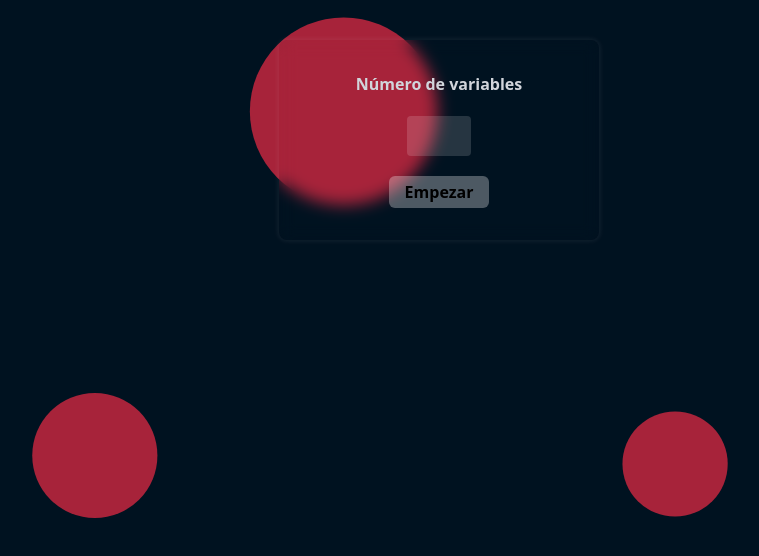
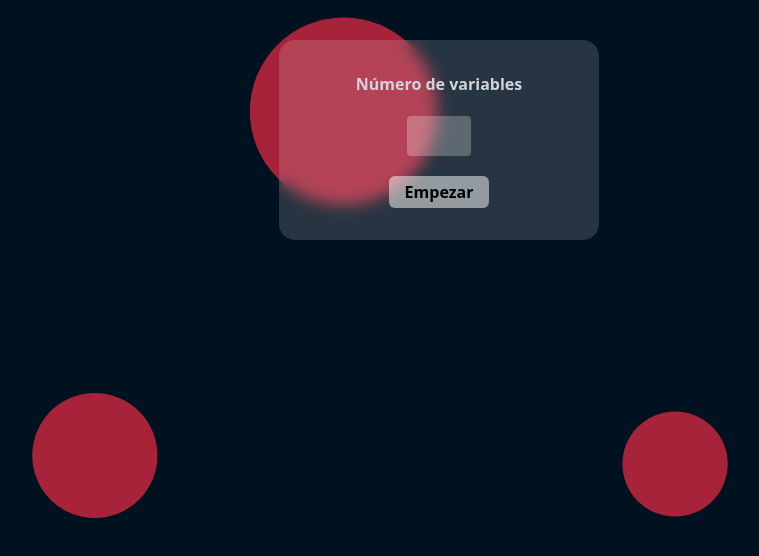
Before and after one commit to kevinantech/simplex-calculator, a React (Vite) app: page / in a window 1280 px wide. Shown: the top 556 px of the page, without its empty margins (201-960 px from the left). Built offline with nearby package versions, Linux system fonts and the light colour scheme.

Commit message:
feat: adjust styles

```diff
--- a/src/components/StartCard/StartCard.tsx
+++ b/src/components/StartCard/StartCard.tsx
@@ -9,17 +9,17 @@ const StartCard: React.FC<StartCardProps> = ({ onChange }) => {
   return (
     <div
       id="start"
-      className="flex flex-col items-center w-80 py-8 rounded-lg backdrop-blur-[8px]"
+      className="flex flex-col items-center w-80 py-8 rounded-2xl backdrop-blur-[8px] bg-white bg-opacity-15 shadow"
     >
       <p className="text-center font-semibold text-gray-300 ">
         Número de variables
       </p>
       <input
-        className="block mt-5 w-16 rounded py-2 px-3 font-semibold text-gray-200 bg-white bg-opacity-15"
+        className="block mt-5 w-16 rounded py-2 px-3 font-semibold text-gray-200 bg-white bg-opacity-25"
         type="number"
         onChange={onChange}
       />
-      <button className="mt-5 py-1 px-4 rounded-md font-semibold bg-white bg-opacity-30 transition-colors duration-200 hover:bg-opacity-60">
+      <button className="mt-5 py-1 px-4 rounded-md font-semibold bg-white bg-opacity-50 transition-colors duration-200 hover:bg-opacity-75">
         Empezar
       </button>
     </div>
--- a/src/index.css
+++ b/src/index.css
@@ -9,10 +9,6 @@ body {
   min-height: 100vh;
 }
 
-#start {
-  box-shadow: 0 0 5px 1px rgba(255, 255, 255, 0.075);
-}
-
 input:focus {
   outline: none;
 }
```
